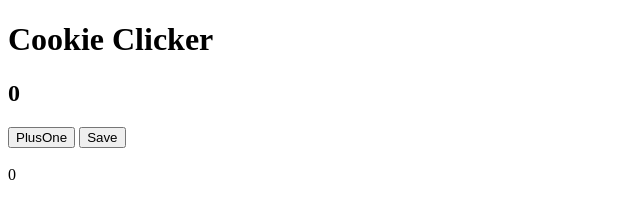
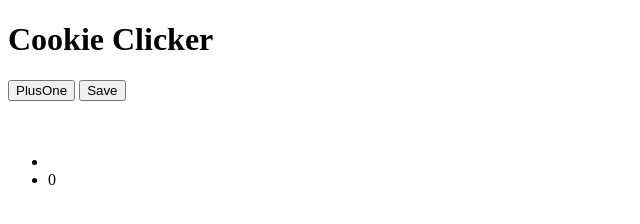
Before and after one commit to kyrone97/BAE_JavaScript, a plain HTML site: page index.html in a window 1280 px wide. Both pictures are taken after a click on the button "Save". Shown: the whole page, without its empty margins (0-640 px from the left). Drawn offline with Linux system fonts and the light colour scheme.

Commit message:
displaying numbers on screen and saving them as a list , same as previous commit just saving output as a list and not an array

```diff
--- a/app.js
+++ b/app.js
@@ -7,6 +7,8 @@ const addOneEl = document.getElementById("plusone-el")
 const saveEl = document.getElementById("save-el")
 
 const divEl = document.getElementById("div-el")
+
+const listEl = document.getElementById("list-el")
 
 let counter = 0;
 let display = [ ]
@@ -18,12 +20,15 @@ function increment(){
 }
 
 addOneEl.addEventListener("click",increment)
+
 function save(){
-    counter = count
-    display.push(count)
-    divEl.textContent = display
-    count = 0
-    countEl.textContent = count
 
-   }
+    const li = document.createElement("li")
+
+    li.textContent = count
+    listEl.appendChild(li)
+
+}
+
+
 saveEl.addEventListener("click",save)
--- a/index.html
+++ b/index.html
@@ -4,6 +4,7 @@
     <meta charset="UTF-8">
     <meta http-equiv="X-UA-Compatible" content="IE=edge">
     <meta name="viewport" content="width=device-width, initial-scale=1.0">
+    <link rel="stylesheet" href="app.css">
     <title>JavaScript Fun</title>
 
 </head>
@@ -17,6 +18,12 @@
     <br>
     <br>
     <div id="div-el"></div>
+    <br>
+    <ul id="list-el">
+        <li>
+
+        </li>
+    </ul>
 
 </body>
 <script src='./app.js'></script>
```
